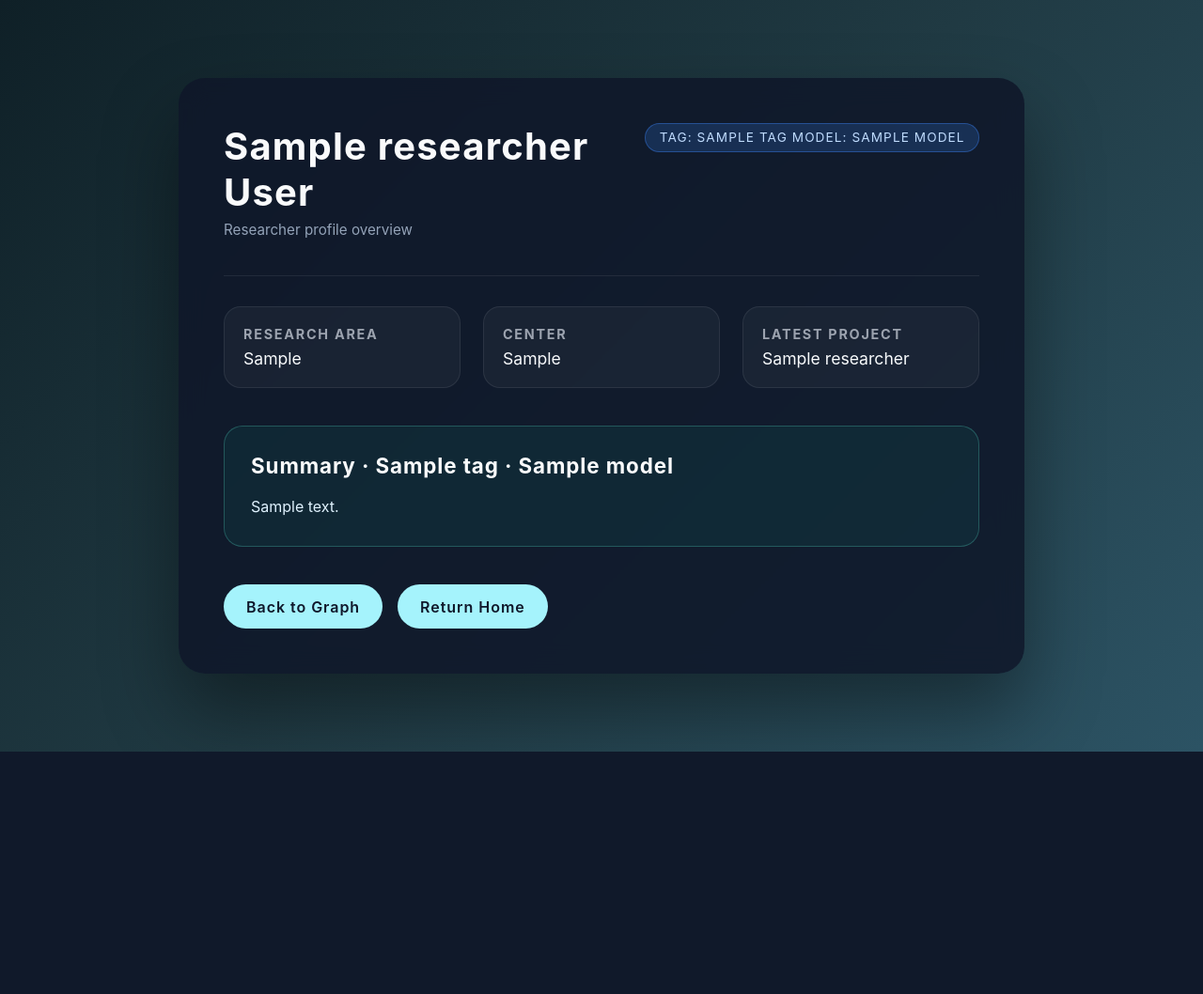
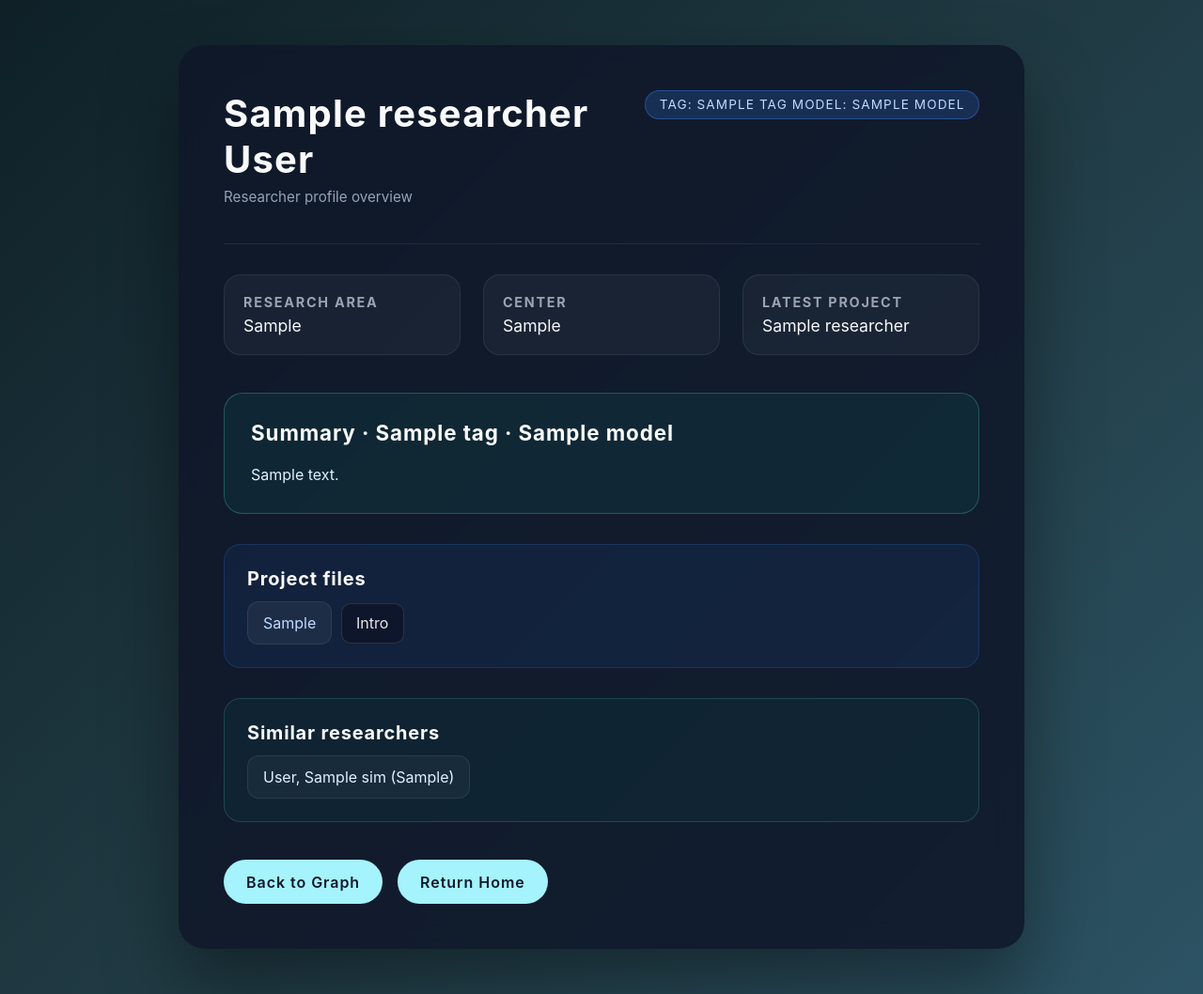
Before and after one commit to sivt-famaf/mapa-ciencia-unc, a FastAPI app: template mapa_ciencia_unc/templates/researcher.html in a window 1280 px wide. Shown: the whole page at 94% size. Before the commit the page ends 800 px from the top, so only its background shows below. Run offline with FastAPI, Linux system fonts and the light colour scheme; the template is opened without the code that fills it: most values are stand-ins (such as "Sample title", 1, 10 or a date in 2020); parts of the project's set-up code (start-up, migrations or seed data) failed here and were passed over.

Commit message:
feat/add projects and similar researchers to detail page (#59)

```diff
--- a/mapa_ciencia_unc/db.py
+++ b/mapa_ciencia_unc/db.py
@@ -1,7 +1,7 @@
+import os
+
 from beanie import init_beanie
-
 from pymongo import AsyncMongoClient
-import os
 from mapa_ciencia_unc.models.researcher import Researcher
 from mapa_ciencia_unc.models.article import Article
 from mapa_ciencia_unc.models.project import Project, ProjectExtractedIntro
--- a/mapa_ciencia_unc/models/project.py
+++ b/mapa_ciencia_unc/models/project.py
@@ -43,6 +43,7 @@
     cuit: str = CUIT_FIELD
     codigo_tramite: str
     extracted_intro: str
+    file_name: str
 
 
 class ProjectExtractedIntroCreate(ProjectExtractedIntroBase):
--- a/mapa_ciencia_unc/static/js/graph.js
+++ b/mapa_ciencia_unc/static/js/graph.js
@@ -87,9 +87,7 @@
 const renderer = new SigmaRenderer(graph, container);
 
 const urlParams = new URLSearchParams(window.location.search);
-// Backwards compatibility: accept legacy ?tag= param
-const currentGraphKey =
-  urlParams.get("graph_key") ?? urlParams.get("tag");
+const currentGraphKey = urlParams.get("graph_key");
 
 const state = {
   hoveredNode: null,
--- a/mapa_ciencia_unc/templates/graph.html
+++ b/mapa_ciencia_unc/templates/graph.html
@@ -150,8 +150,7 @@
 
         const { search, pathname } = window.location;
         const params = new URLSearchParams(search);
-        const currentGraphKey =
-          params.get("graph_key") ?? params.get("tag");
+        const currentGraphKey = params.get("graph_key");
 
         const setStatus = (message, isError = false) => {
           statusEl.textContent = message;
--- a/mapa_ciencia_unc/templates/researcher.html
+++ b/mapa_ciencia_unc/templates/researcher.html
@@ -113,6 +113,102 @@
         margin-bottom: 0;
         line-height: 1.6;
         color: #e0f2fe;
+      }
+      section.downloads {
+        margin-top: 2rem;
+        padding: 1.5rem;
+        border-radius: 18px;
+        background: rgba(59, 130, 246, 0.08);
+        border: 1px solid rgba(59, 130, 246, 0.2);
+      }
+      section.downloads h2 {
+        margin: 0 0 0.75rem;
+        font-size: 1.25rem;
+        letter-spacing: 0.04em;
+      }
+      section.similar {
+        margin-top: 2rem;
+        padding: 1.5rem;
+        border-radius: 18px;
+        background: rgba(15, 118, 110, 0.1);
+        border: 1px solid rgba(94, 234, 212, 0.18);
+      }
+      section.similar h2 {
+        margin: 0 0 0.75rem;
+        font-size: 1.25rem;
+        letter-spacing: 0.04em;
+      }
+      .similar-list {
+        list-style: none;
+        padding: 0;
+        margin: 0;
+        display: grid;
+        gap: 0.6rem;
+      }
+      .similar-item a {
+        display: inline-flex;
+        align-items: center;
+        gap: 0.5rem;
+        padding: 0.75rem 1rem;
+        border-radius: 12px;
+        background: rgba(255, 255, 255, 0.04);
+        border: 1px solid rgba(255, 255, 255, 0.08);
+        color: #e0f2fe;
+        text-decoration: none;
+        transition: transform 0.15s ease, background 0.2s ease, border-color 0.2s ease;
+      }
+      .similar-item a:hover {
+        transform: translateY(-1px);
+        background: rgba(255, 255, 255, 0.08);
+        border-color: rgba(255, 255, 255, 0.18);
+      }
+      .download-list {
+        list-style: none;
+        padding: 0;
+        margin: 0;
+        display: grid;
+        gap: 0.75rem;
+      }
+      .download-item {
+        display: flex;
+        align-items: center;
+        gap: 0.6rem;
+        flex-wrap: wrap;
+      }
+      .download-item a {
+        display: inline-flex;
+        align-items: center;
+        gap: 0.5rem;
+        padding: 0.75rem 1rem;
+        border-radius: 12px;
+        background: rgba(255, 255, 255, 0.05);
+        border: 1px solid rgba(255, 255, 255, 0.08);
+        color: #bfdbfe;
+        text-decoration: none;
+        transition: transform 0.15s ease, background 0.2s ease, border-color 0.2s ease;
+      }
+      .download-item a:hover {
+        transform: translateY(-1px);
+        background: rgba(255, 255, 255, 0.08);
+        border-color: rgba(255, 255, 255, 0.2);
+      }
+      .intro-btn {
+        display: inline-flex;
+        align-items: center;
+        gap: 0.4rem;
+        padding: 0.65rem 0.95rem;
+        border-radius: 10px;
+        border: 1px solid rgba(255, 255, 255, 0.12);
+        background: rgba(15, 23, 42, 0.9);
+        color: #e5e7eb;
+        cursor: pointer;
+        font: inherit;
+        transition: transform 0.15s ease, background 0.2s ease, border-color 0.2s ease;
+      }
+      .intro-btn:hover {
+        transform: translateY(-1px);
+        background: rgba(255, 255, 255, 0.05);
+        border-color: rgba(255, 255, 255, 0.2);
       }
       .summary-empty {
         padding: 1rem 1.25rem;
@@ -249,8 +345,46 @@
       </div>
       {% endif %}
 
+      {% if projects %}
+      <section class="downloads">
+        <h2>Project files</h2>
+        <ul class="download-list">
+          {% for project in projects %}
+          <li class="download-item">
+            <a href="{{ project.download_url }}" target="_blank" rel="noopener">
+              {{ project.codigo_tramite }}
+            </a>
+            <button
+              class="intro-btn"
+              type="button"
+              data-intro="{{ project.intro }}"
+              data-code="{{ project.codigo_tramite }}"
+            >
+              Intro
+            </button>
+          </li>
+          {% endfor %}
+        </ul>
+      </section>
+      {% endif %}
+
+      {% if similar_researchers %}
+      <section class="similar">
+        <h2>Similar researchers</h2>
+        <ul class="similar-list">
+          {% for sim in similar_researchers %}
+          <li class="similar-item">
+            <a href="/researcher/{{ sim.researcher_id }}{% if graph_key %}?graph_key={{ graph_key }}{% elif researcher.tag and researcher.model %}?graph_key={{ researcher.tag }}_{{ researcher.model }}{% endif %}">
+              {{ sim.last_name }}, {{ sim.name }} ({{ sim.research_center }})
+            </a>
+          </li>
+          {% endfor %}
+        </ul>
+      </section>
+      {% endif %}
+
       <div class="actions">
-        <a href="/graph{% if researcher.tag and researcher.model %}?graph_key={{ researcher.tag }}_{{ researcher.model }}{% endif %}">
+        <a href="/graph{% if graph_key %}?graph_key={{ graph_key }}{% elif researcher.tag and researcher.model %}?graph_key={{ researcher.tag }}_{{ researcher.model }}{% endif %}">
           Back to Graph
         </a>
         <a href="/">Return Home</a>
@@ -302,6 +436,15 @@
           projectText.setAttribute('data-full-text', fullText);
           projectText.textContent = truncateText(fullText, 30);
         }
+
+        // Wire intro buttons to open modal with intro text
+        document.querySelectorAll('.intro-btn').forEach((btn) => {
+          btn.addEventListener('click', () => {
+            const intro = btn.dataset.intro || 'No introduction available.';
+            const code = btn.dataset.code || 'Project';
+            openModal(`Intro · ${code}`, intro);
+          });
+        });
       });
 
       function openModal(title, text) {
```
Also changed, not shown: mapa_ciencia_unc/controllers/researchers.py (added, +59 -0 lines), mapa_ciencia_unc/routers/frontend.py (+26 -1 lines), mapa_ciencia_unc/routers/projects.py (+45 -0 lines), scripts/04_03_upload_projects_to_db.py (+5 -3 lines).
